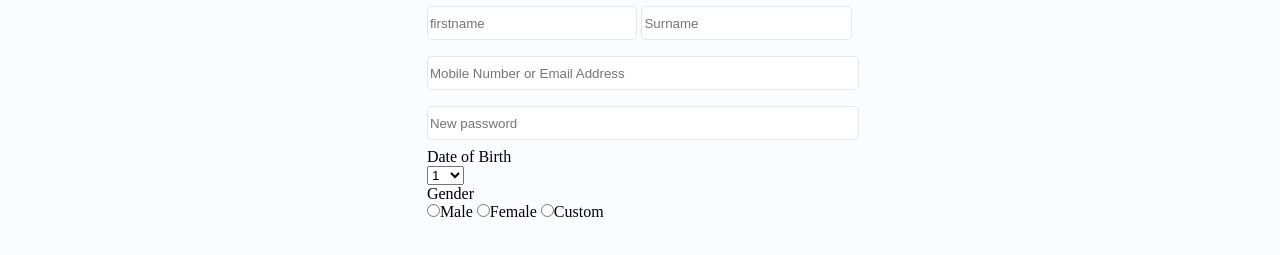
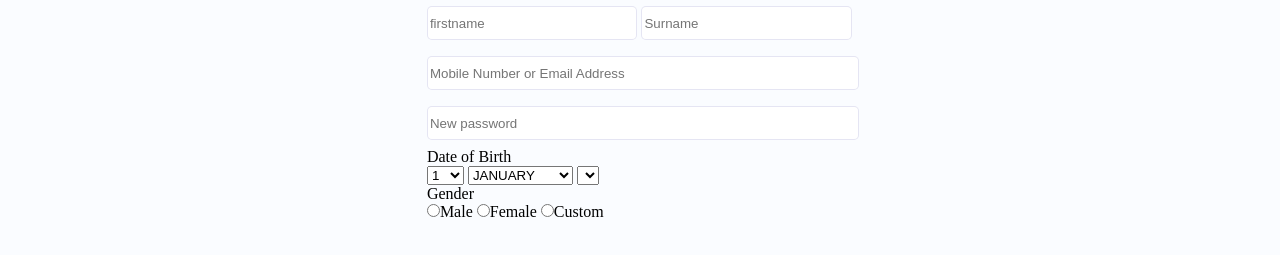
Before and after one commit to Rose1845/survey-form, a plain HTML site: page example.html/facebook2.html in a window 1280 px wide. Shown: the part 173-428 px from the top of the page. Drawn offline with Linux system fonts and the light colour scheme.

Commit message:
chanded facebook2.html

```diff
--- a/example.html/facebook2.html
+++ b/example.html/facebook2.html
@@ -92,9 +92,26 @@
                 <option value="29">29</option>
                 <option value="30">30</option>
                 <option value="31">31</option>
-
+            </select>
+            <select id="month">
+                <option value="JANUARY">JANUARY</option>
+                <option value="FEBRUARY">FEBRUARY</option>
+                <option value="MARCH">MARCH</option>
+                <option value="APRIL">APRIL</option>
+                <option value="MAY">MAY</option>
+                <option value="JUNE">JUNE</option>
+                <option value="JULY">JULY</option>
+                <option value="AUGUST">AUGUST</option>
+                <option value="SEPTEMBER">SEPTEMBER</option>
+                <option value="OCTOMBER">OCTOMBER</option>
+                <option value="NOVEMBER">NOVEMBER</option>
+                <option value="DECEMBER">DECEMBER</option>
 
             </select>
+            <select id="year">
+
+            </select>
+
         </div>
         <p id="gender">Gender</p>
         <input type="radio"id="male"name="gender"value="male">Male
```
